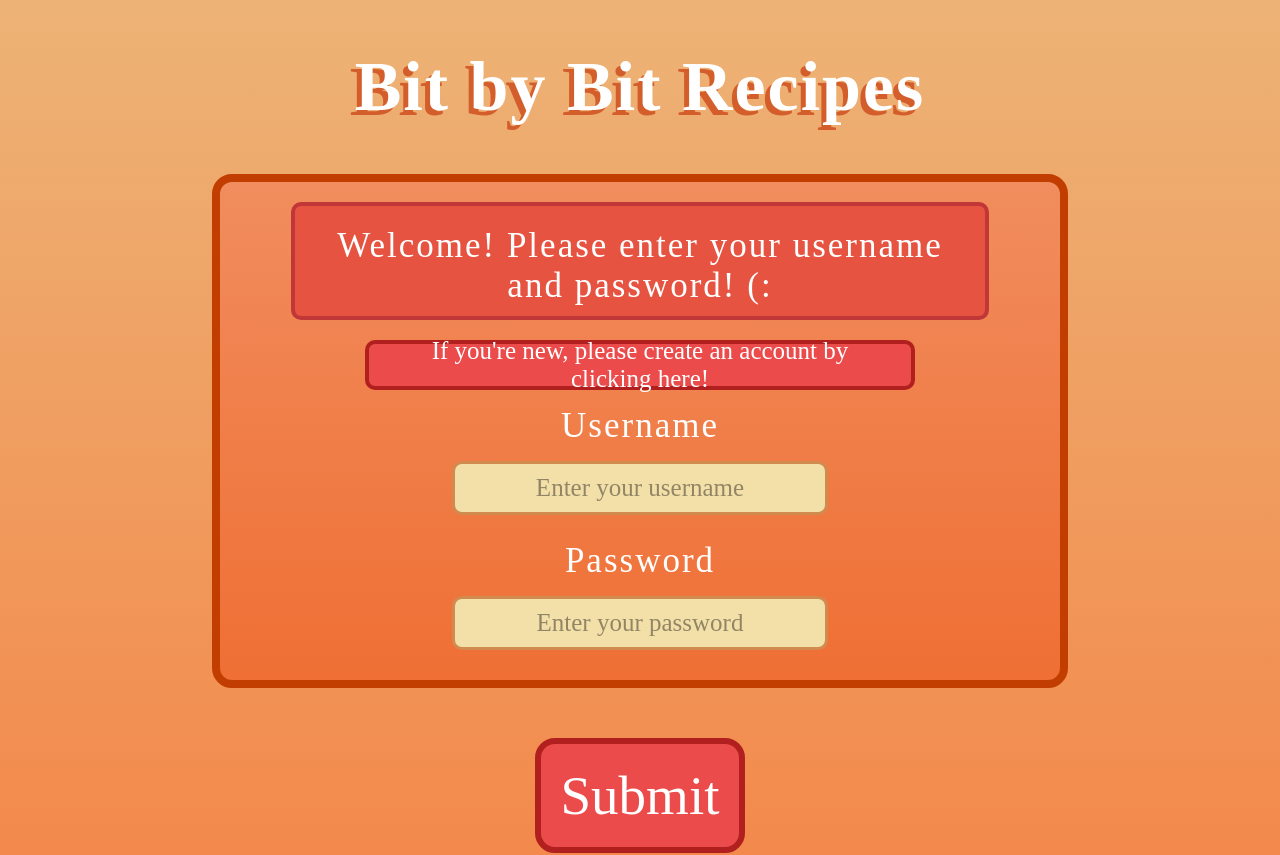
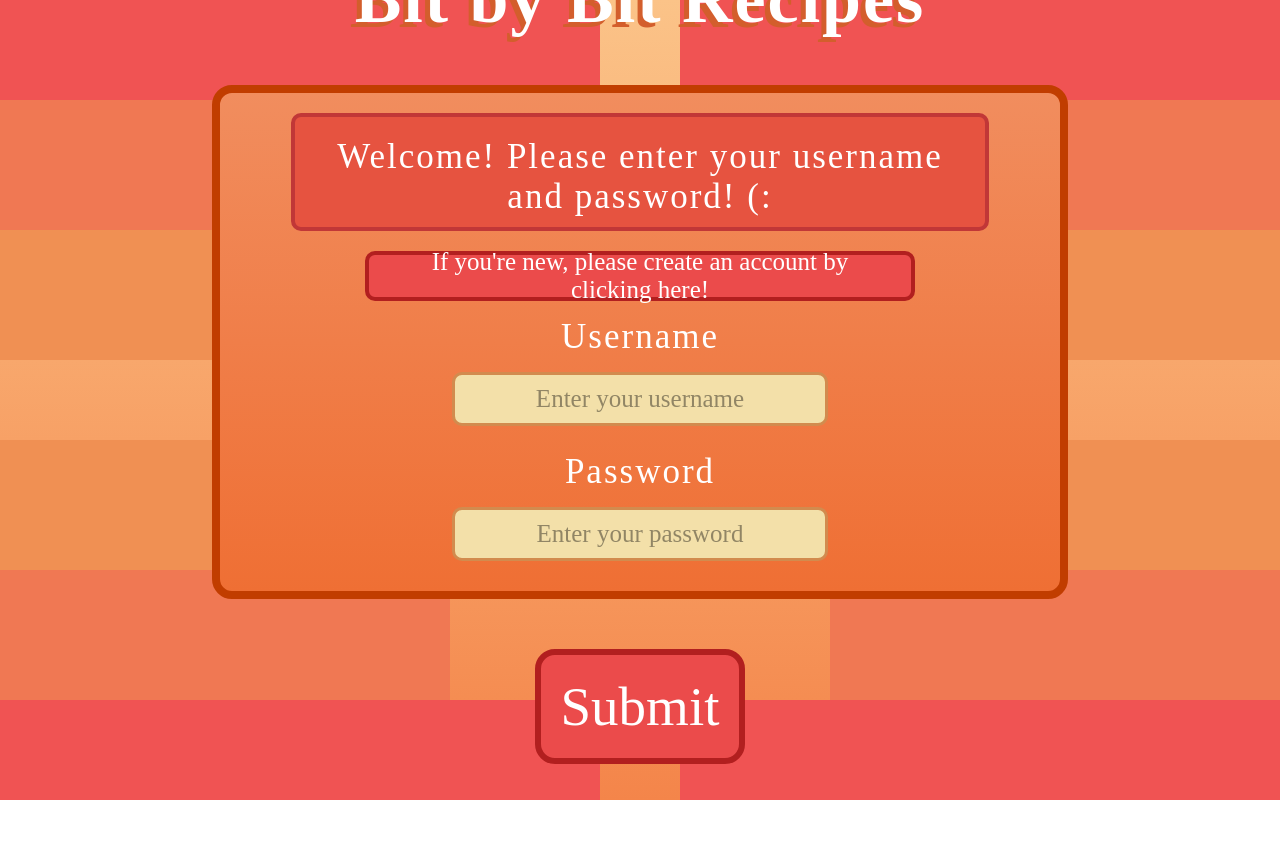
Before and after one commit to finn-nerd/Bit_by_Bit_Recipes, a React (Create React App) app in the folder client/: page / in a window 1280 px wide. Shown: the top 855 px of the page. After the commit the page ends 800 px from the top, so only its background shows below. Built offline with nearby package versions, Linux system fonts and the light colour scheme; no server answers; a web font is replaced by a local one.

Commit message:
added blocks in background for aesthetic

```diff
--- a/client/src/App.css
+++ b/client/src/App.css
@@ -1,5 +1,16 @@
+/* makes sure everything covers the whole page */
+html, body, #root {
+  height: 100%;
+  margin: 0;
+  padding: 0;
+}
+
 .App {
+  height: 100%;
+  background: linear-gradient(to bottom, #FBC388, #F4854A);
   text-align: center;
+  min-height: 100vh;
+  overflow: hidden;
 }
 
 .App-logo {
@@ -13,9 +24,8 @@
   }
 }
 
-/* overall app background */
 .App-header {
-  background: linear-gradient(to bottom, #EDB376, #F48346);
+  height: 100%;
   min-height: 100vh;
   display: flex;
   flex-direction: column;
@@ -25,6 +35,46 @@
   font-size: calc(10px + 2vmin);
   letter-spacing: 2px; /* spacing between letters */
   color: white;
+  position: relative; /* needed in order to use z-index */
+  z-index: 1; /* so that content is in front of blocks */
+}
+
+.App-link {
+  color: #61dafb;
+}
+
+@keyframes App-logo-spin {
+  from {
+    transform: rotate(0deg);
+  }
+  to {
+    transform: rotate(360deg);
+  }
+}
+
+/* all classes below were made and not from default */
+
+/* blocks for background aesthetics */
+.red-block {
+  position: fixed;
+  background-color: #F05353;
+  width: 600px;
+  height: 100px;
+  z-index: 0; /* so that blocks are behind App-header content */
+}
+.red-orange-block {
+  position: fixed;
+  background-color: #F07853;
+  width: 450px;
+  height: 130px;
+  z-index: 0; /* so that blocks are behind App-header content */
+}
+.orange-block {
+  position: fixed;
+  background-color: #F09053;
+  width: 400px;
+  height: 130px;
+  z-index: 0; /* so that blocks are behind App-header content */
 }
 
 /* used as a simple wrapper for the title texts */
@@ -155,16 +205,3 @@
   font-size: 55px;
   color: white;
 }
-
-.App-link {
-  color: #61dafb;
-}
-
-@keyframes App-logo-spin {
-  from {
-    transform: rotate(0deg);
-  }
-  to {
-    transform: rotate(360deg);
-  }
-}
--- a/client/src/CreateAcct.js
+++ b/client/src/CreateAcct.js
@@ -11,6 +11,22 @@ const handleClick = () => navigate('/');
 
 return (
     <div className="App">
+        {/* blocks for background aesthetics */}
+        <div className="red-block" style={{top: '0px', left: '0px'}}></div>
+        <div className="red-block" style={{top: '0px', right: '0px'}}></div>
+        <div className="red-block" style={{bottom: '0px', left: '0px'}}></div>
+        <div className="red-block" style={{bottom: '0px', right: '0px'}}></div>
+
+        <div className="red-orange-block" style={{top: '100px', left: '0px'}}></div>
+        <div className="red-orange-block" style={{top: '100px', right: '0px'}}></div>
+        <div className="red-orange-block" style={{bottom: '100px', left: '0px'}}></div>
+        <div className="red-orange-block" style={{bottom: '100px', right: '0px'}}></div>
+
+        <div className="orange-block" style={{top: '230px', left: '0px'}}></div>
+        <div className="orange-block" style={{top: '230px', right: '0px'}}></div>
+        <div className="orange-block" style={{bottom: '230px', left: '0px'}}></div>
+        <div className="orange-block" style={{bottom: '230px', right: '0px'}}></div>
+
         <header className="App-header">
             {/* title for page */}
             <div className="text-wrapper">
@@ -30,15 +46,15 @@ return (
                 {/* username title and input box */}
                 <p className="user-pass-text">Username</p>
                 <input
-                className="input-field"
-                placeholder="Enter your username"
+                    className="input-field"
+                    placeholder="Enter your username"
                 />
 
                 {/* password title and input box */}
                 <p className="user-pass-text">Password</p>
                 <input
-                className="input-field"
-                placeholder="Enter your password"
+                    className="input-field"
+                    placeholder="Enter your password"
                 />
             </div>
 
--- a/client/src/LoginPage.js
+++ b/client/src/LoginPage.js
@@ -51,6 +51,22 @@ function LoginPage() {
 
     return (
     <div className="App">
+        {/* blocks for background aesthetics */}
+        <div className="red-block" style={{top: '0px', left: '0px'}}></div>
+        <div className="red-block" style={{top: '0px', right: '0px'}}></div>
+        <div className="red-block" style={{bottom: '0px', left: '0px'}}></div>
+        <div className="red-block" style={{bottom: '0px', right: '0px'}}></div>
+
+        <div className="red-orange-block" style={{top: '100px', left: '0px'}}></div>
+        <div className="red-orange-block" style={{top: '100px', right: '0px'}}></div>
+        <div className="red-orange-block" style={{bottom: '100px', left: '0px'}}></div>
+        <div className="red-orange-block" style={{bottom: '100px', right: '0px'}}></div>
+
+        <div className="orange-block" style={{top: '230px', left: '0px'}}></div>
+        <div className="orange-block" style={{top: '230px', right: '0px'}}></div>
+        <div className="orange-block" style={{bottom: '230px', left: '0px'}}></div>
+        <div className="orange-block" style={{bottom: '230px', right: '0px'}}></div>
+
         <header className="App-header">
             {/* title for page */}
             <div className="text-wrapper">
```
